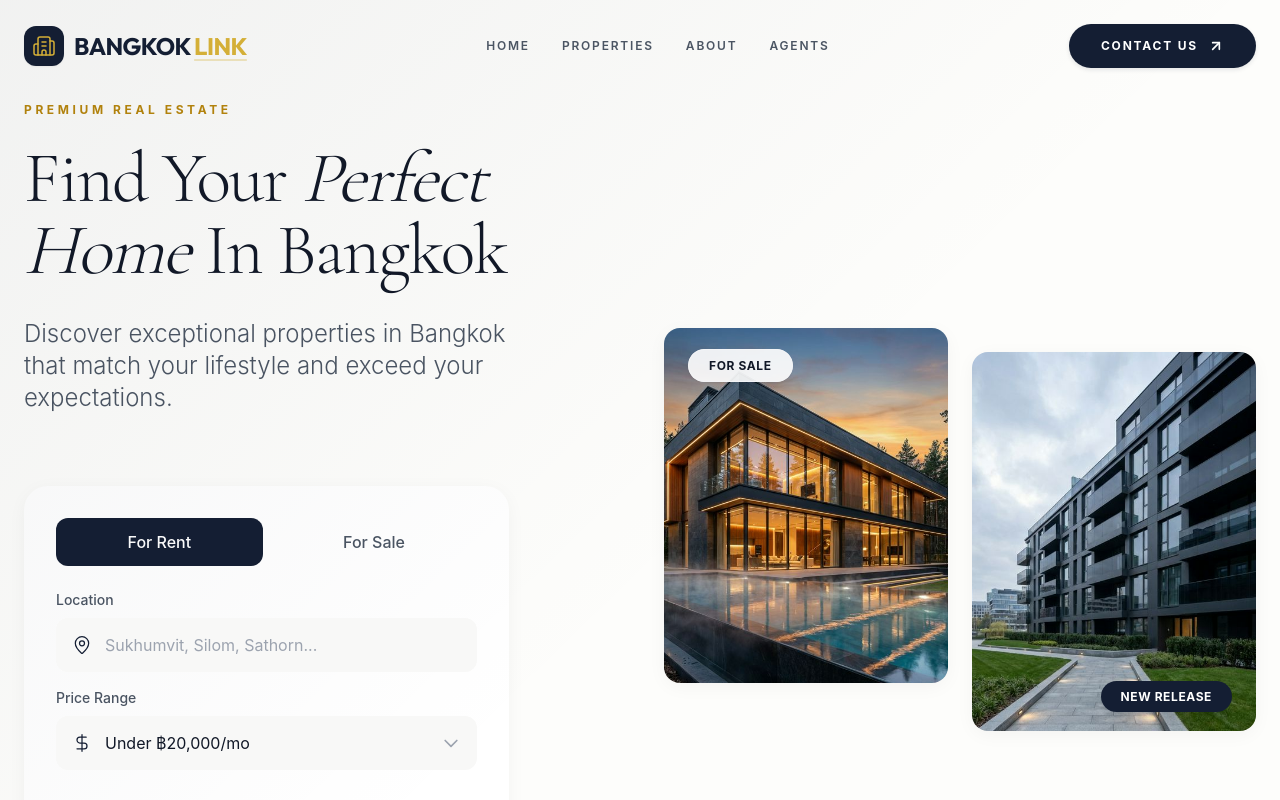
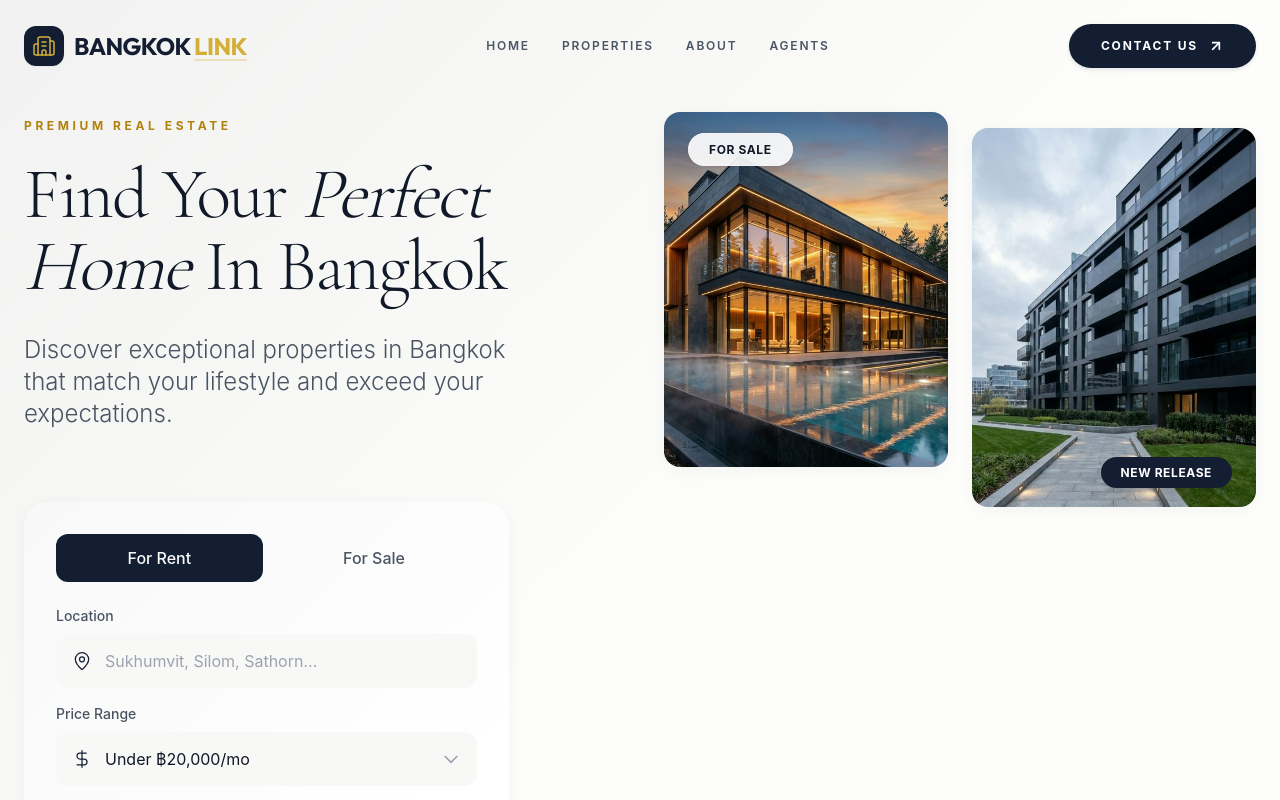
Before and after one commit to yummyvalmm/bangkoklink, a React (Vite) app: page / in a window 1280 px wide. Shown: the top 800 px of the page. Built offline with nearby package versions, Linux system fonts and the light colour scheme.

Commit message:
refactor: align hero images with text and remove vertical drop

```diff
--- a/src/components/Hero.tsx
+++ b/src/components/Hero.tsx
@@ -7,11 +7,11 @@ const Hero = () => {
             <div className="absolute inset-0 bg-gradient-to-br from-primary/5 via-transparent to-transparent pointer-events-none"></div>
 
             <div className="max-w-7xl mx-auto px-6">
-                <div className="grid lg:grid-cols-12 gap-8 lg:gap-12 items-center">
+                <div className="grid lg:grid-cols-12 gap-8 lg:gap-12 items-start">
                     {/* Left Content */}
                     <div className="lg:col-span-5 space-y-10">
                         {/* Main Heading Content */}
-                        <div className="max-w-4xl pt-4">
+                        <div className="max-w-4xl pt-8">
                             <span className="inline-block text-accent-rich text-[10px] md:text-xs font-bold tracking-[0.3em] uppercase mb-6 animate-fade-in [animation-delay:200ms]">
                                 Premium Real Estate
                             </span>
@@ -29,7 +29,7 @@ const Hero = () => {
                     </div>
 
                     {/* Right Image Grid */}
-                    <div className="lg:col-span-6 lg:col-start-7 grid grid-cols-2 gap-6 relative">
+                    <div className="lg:col-span-6 lg:col-start-7 grid grid-cols-2 gap-6 relative pt-8">
                         <div className="space-y-6">
                             <div className="relative aspect-[4/5] rounded-2xl overflow-hidden group shadow-card">
                                 <img
@@ -45,7 +45,7 @@ const Hero = () => {
                             </div>
                         </div>
 
-                        <div className="space-y-6 pt-6">
+                        <div className="space-y-6 pt-4">
                             <div className="relative aspect-[3/4] rounded-2xl overflow-hidden group shadow-card">
                                 <img
                                     src="/properties/hero-2.jpg"
```
